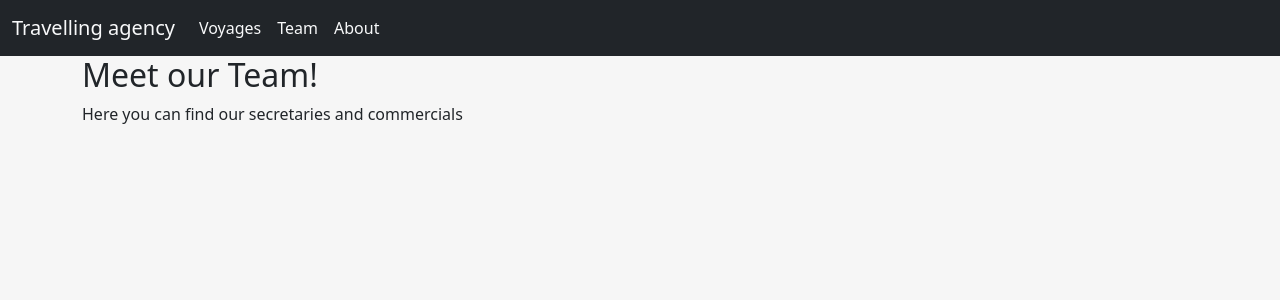
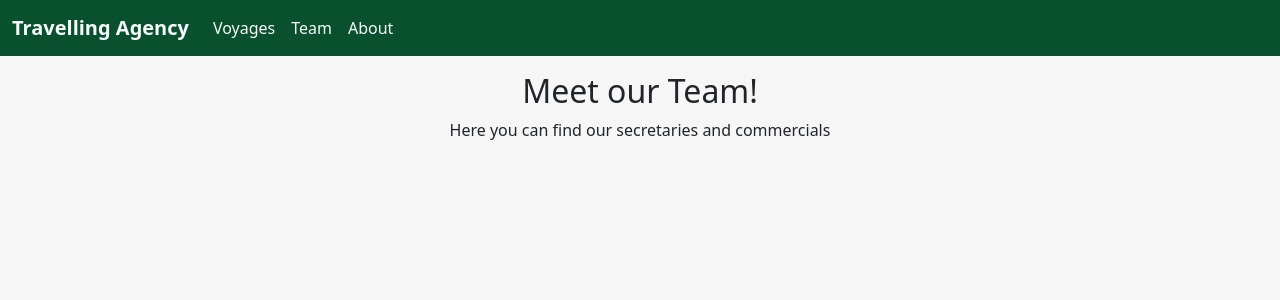
Before and after one commit to ritacarrilho/Travelling-Agency, a Symfony app: template templates/front/team.html.twig in a window 1280 px wide. Shown: the top 300 px of the page. Run offline with Twig, Linux system fonts and the light colour scheme; the template is opened without the code that fills it, so the values that code supplies are empty; some libraries are stand-ins or nearby versions.

Commit message:
styled changed

```diff
--- a/templates/front/team.html.twig
+++ b/templates/front/team.html.twig
@@ -7,14 +7,12 @@
     {{ include("front/template_part/_menu.html.twig", {pp: 'team'} )}}
 </div>
 
-<div class="container">
-    <h2>Meet our Team!</h2>
+<div class="container mt-3">
+    <h2 class="text-center">Meet our Team!</h2>
 
-       <div class="col-sm-9">
-            <p>Here you can find our secretaries and commercials </p>
-       </div>
+    <p class="text-center">Here you can find our secretaries and commercials </p>
 
-        {{ include("front/template_part/teamList.html.twig", {pp: 'team'} )}}
+    {{ include("front/template_part/teamList.html.twig", {pp: 'team'} )}}
 
     </div>
 </div>
--- a/templates/front/template_part/_menu.html.twig
+++ b/templates/front/template_part/_menu.html.twig
@@ -1,6 +1,8 @@
-<nav class="navbar navbar-expand-lg bg-dark">
+<nav class="navbar navbar-expand-lg navbar-dark" style="background-color: #09502f">
   <div class="container-fluid">
-    <a class="navbar-brand text-light" href="{{ path('app_home') }}">Travelling agency</a>
+    <strong>
+      <a class="navbar-brand text-light" href="{{ path('app_home') }}">Travelling Agency</a>
+    </strong>
     <button class="navbar-toggler" type="button" data-bs-toggle="collapse" data-bs-target="#navbarNavAltMarkup" aria-controls="navbarNavAltMarkup" aria-expanded="false" aria-label="Toggle navigation">
       <span class="navbar-toggler-icon"></span>
     </button>
--- a/templates/front/template_part/teamList.html.twig
+++ b/templates/front/template_part/teamList.html.twig
@@ -1,15 +1,18 @@
-<div class="row justify-content-md">
+<div class="container justify-content-md">
+ <div class="row justify-content-center">
     {% for employee in employees %}
-        <div class="card col-2 m-2">
-            <div class="card-body">
+        <div class="card col-2 m-2 bg-image" style="background-image: url(images/hiker.jpg);
+                background-size: cover;
+                background-position: center;">
+            <div class="card-body text-white">
                 <h5 class="card-title">
-                   Name : {{ employee.name }}
+                   <strong>Name : </strong> {{ employee.name }}
                 </h5>
                 <h6 class="card-text">
-                   Age : {{ employee.age }}
+                   <strong>Age : </strong>{{ employee.age }}
                 </h6>
                 <p class="card-text">
-                   Job : {{ employee.job }}
+                   <strong>Job : </strong>{{ employee.job }}
                 </p>
             </div>
         </div>
```
Also changed, not shown: migrations/Version20220604112820.php (added, +33 -0 lines), templates/front/home.html.twig (+11 -3 lines), templates/front/template_part/voyagesList.html.twig (+5 -2 lines), templates/front/voyages.html.twig (+2 -6 lines), public/images/adventure-gd0131eaf9_1920.jpg (added), public/images/backpack.jpg (added), public/images/dolomites-g8cf447cc7_1920.jpg (added), public/images/explore-g240b6c957_1920.jpg (added), public/images/hiker.jpg (added), public/images/montenegro-g7dcb1b721_1920.jpg (added), public/images/mountain-g21db8165c_1920.jpg (added), public/images/people-gea6411d80_1920.jpg (added).
